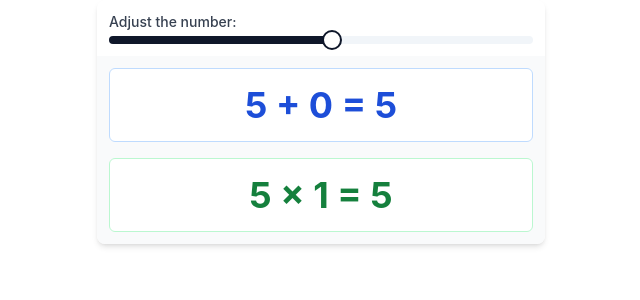
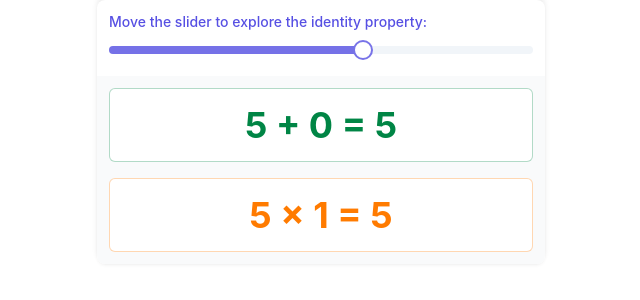
Before and after one commit to TimothyCruzCk12/identity_element, a React (Vite) app: page / in a window 1280 px wide. Shown: the top 300 px of the page, without its empty margins (319-959 px from the left). Built offline with nearby package versions, Linux system fonts and the light colour scheme.

Commit message:
adjusted styles

```diff
--- a/src/components/IdentityElement.jsx
+++ b/src/components/IdentityElement.jsx
@@ -5,17 +5,17 @@ const IdentityPropertiesInteractive = () => {
   const [number, setNumber] = useState(5);
 
   return (
-    <div className="w-full max-w-md mx-auto shadow-md bg-white rounded-lg overflow-hidden">
+    <div className="w-full max-w-md mx-auto shadow-[0_-4px_6px_-1px_rgba(0,0,0,0.1),0_2px_4px_-2px_rgba(0,0,0,0.1)] bg-white rounded-lg overflow-hidden">
       <div className="p-3 space-y-3">
         <div className="space-y-2">
           <div className="flex flex-col space-y-1">
-            <label htmlFor="number-slider" className="block text-sm font-medium text-gray-700">
-              Adjust the number:
+            <label htmlFor="number-slider" className="block text-sm font-medium text-[#5750E3] opacity-100">
+              Move the slider to explore the identity property:
             </label>
             <Slider
               id="number-slider"
-              min={-100}
-              max={100}
+              min={-25}
+              max={25}
               step={1}
               value={[number]}
               onValueChange={(value) => setNumber(value[0])}
@@ -26,17 +26,17 @@ const IdentityPropertiesInteractive = () => {
       </div>
 
       <div className="p-3 bg-gray-50 rounded-b-lg space-y-4">
-        <div className="w-full p-4 bg-white border border-blue-200 rounded-md">
+        <div className="w-full p-4 bg-white border border-[#008545]/30 rounded-md">
           <div className="text-center">
-            <p className="text-4xl font-bold text-blue-700">
+            <p className="text-4xl font-bold text-[#008545]">
               {number} + 0 = {number}
             </p>
           </div>
         </div>
 
-        <div className="w-full p-4 bg-white border border-green-200 rounded-md">
+        <div className="w-full p-4 bg-white border border-[#FF7B00]/30 rounded-md">
           <div className="text-center">
-            <p className="text-4xl font-bold text-green-700">
+            <p className="text-4xl font-bold text-[#FF7B00]">
               {number} × 1 = {number}
             </p>
           </div>
--- a/src/components/ui/slider.jsx
+++ b/src/components/ui/slider.jsx
@@ -60,7 +60,7 @@ const SliderPrimitive = {
           if (typeof ref === 'function') ref(node);
           else if (ref) ref.current = node;
         }}
-        className={cn("relative flex w-full touch-none select-none items-center", className)}
+        className={cn("relative flex w-full touch-none select-none items-center py-2.5", className)}
         onPointerDown={handlePointerDown}
         {...props}
       >
@@ -79,14 +79,14 @@ const SliderPrimitive = {
   Range: React.forwardRef(({ className, ...props }, ref) => (
     <div
       ref={ref}
-      className={cn("absolute h-full bg-slate-900", className)}
+      className={cn("absolute h-full bg-[rgba(87,80,227,0.8)]", className)}
       {...props}
     />
   )),
   Thumb: React.forwardRef(({ className, ...props }, ref) => (
     <div
       ref={ref}
-      className={cn("block h-5 w-5 rounded-full border-2 border-slate-900 bg-white ring-offset-white transition-colors focus-visible:outline-none", className)}
+      className={cn("block h-5 w-5 rounded-full border-2 border-[rgba(87,80,227,0.8)] bg-white ring-offset-white transition-colors focus-visible:outline-none", className)}
       {...props}
     />
   ))
@@ -105,7 +105,7 @@ const Slider = React.forwardRef(({ className, value, onValueChange, min = 0, max
   return (
     <SliderPrimitive.Root
       ref={ref}
-      className={cn("relative flex w-full touch-none select-none items-center", className)}
+      className={cn("relative flex w-full touch-none select-none items-center py-2.5", className)}
       value={value}
       onValueChange={onValueChange}
       min={min}
@@ -114,10 +114,10 @@ const Slider = React.forwardRef(({ className, value, onValueChange, min = 0, max
       {...props}
     >
       <SliderPrimitive.Track className="relative h-2 w-full grow overflow-hidden rounded-full bg-slate-100">
-        <SliderPrimitive.Range className="absolute h-full bg-slate-900" style={{ width: percentage }} />
+        <SliderPrimitive.Range className="absolute h-full bg-[rgba(178, 174, 255, 0.8)]" style={{ width: percentage }} />
       </SliderPrimitive.Track>
       <SliderPrimitive.Thumb
-        className="absolute block h-5 w-5 rounded-full border-2 border-slate-900 bg-white ring-offset-white transition-colors focus-visible:outline-none"
+        className="absolute block h-5 w-5 rounded-full border-2 border-[rgba(87,80,227,0.8)] bg-white ring-offset-white transition-colors focus-visible:outline-none"
         style={{ left: percentage, transform: "translateX(-50%)" }}
       />
     </SliderPrimitive.Root>
```
